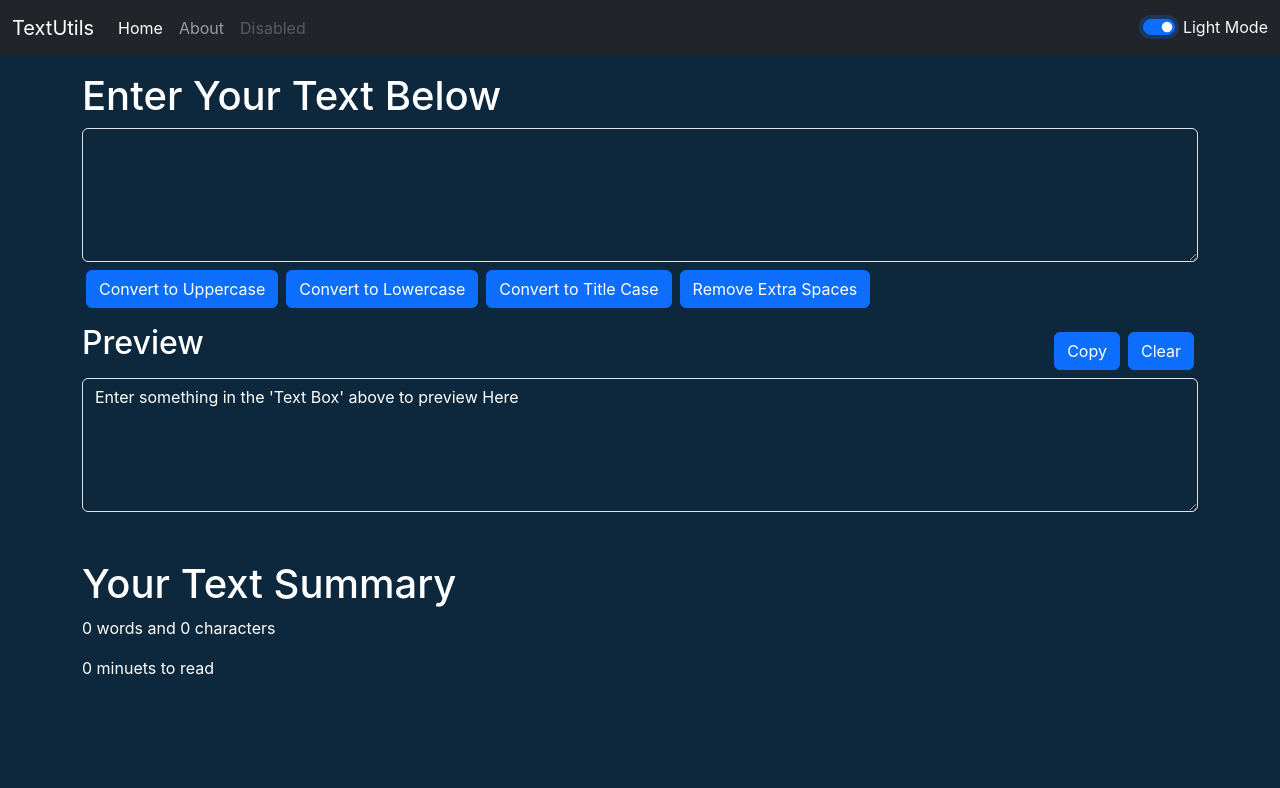
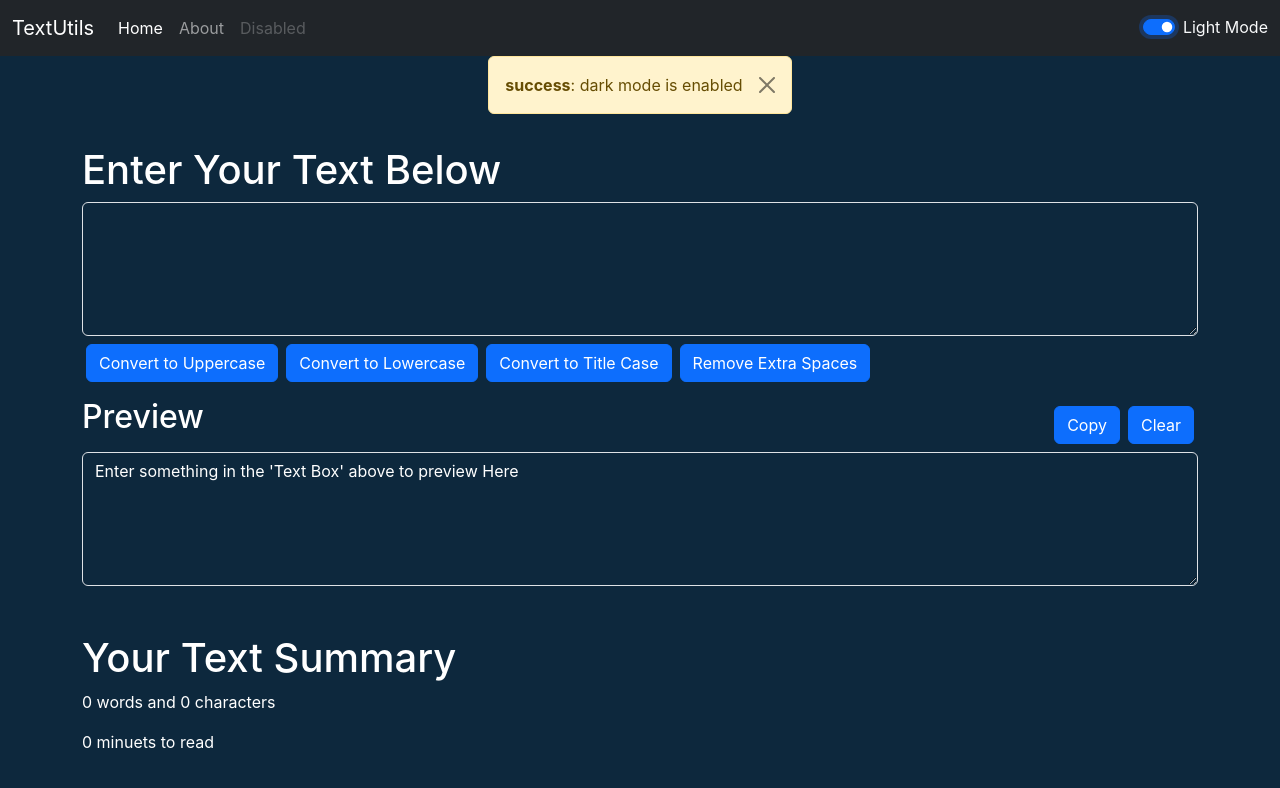
Before and after one commit to HimanshuRawat087/TextUtils, a React (Create React App) app: page / in a window 1280 px wide. Both pictures are taken after a click on the switch "Dark Mode". Shown: the top 788 px of the page. Built offline with nearby package versions, Linux system fonts and the light colour scheme.

Commit message:
created and integrated "Alert" component in app.js

```diff
--- a/src/App.js
+++ b/src/App.js
@@ -1,31 +1,48 @@
 import logo from "./logo.svg";
 import "./App.css";
-import React, {useState} from 'react';
+import React, { useState } from "react";
 import Navbar from "./Components/Navbar";
 import Textform from "./Components/Textform";
 import ChangeMode from "./Components/ChangeMode";
+import Alert from "./Components/Alert";
 
 function App() {
 
-  const [mode , setMode] = useState('light');
-  const [BtnText,setText] =useState('Dark Mode');
 
-  const toggleMode = () =>{
-    if(mode ==='light'){
-      setMode('dark')
-      document.body.style.background='#0d283d'
-      setText('Light Mode')
+  const [mode, setMode] = useState("light");
+  const [BtnText, setText] = useState("Dark Mode");
+  const [alert, setAlert] = useState(null);
+
+  const showAlert = (message, type) => {
+    setAlert({
+      msg: message,
+      type: type,
+    })
+  };
+
+  const toggleMode = () => {
+    if (mode === "light") {
+      setMode("dark");
+      document.body.style.background = "#0d283d";
+      setText("Light Mode");
+      showAlert("dark mode is enabled", "success");
+    } else {
+      setMode("light");
+      document.body.style.background = "white";
+      setText("Dark Mode");
+      showAlert("light mode is enabled", "success");
     }
-    else{
-      setMode('light')
-      document.body.style.background='white'
-      setText('Dark Mode')
-    }
-  }
+  };
 
   return (
     <>
-      <Navbar title="TextUtils" btnText={BtnText} mode={mode} toggleMode={toggleMode}/>
+      <Navbar
+        title="TextUtils"
+        btnText={BtnText}
+        mode={mode}
+        toggleMode={toggleMode}
+      />
+      <Alert alert={alert}/>
       <div className="container">
         <Textform
           heading="Enter Your Text Below"
--- /dev/null
+++ b/src/Components/Alert.js
@@ -0,0 +1,22 @@
+import React from "react";
+
+function Alert(props) {
+  return (
+    props.alert &&<div className="d-flex justify-content-center">
+      <div
+        className="alert alert-warning alert-dismissible fade show "
+        role="alert"
+      >
+        <strong>{props.alert.type}</strong>: {props.alert.msg}
+        <button
+          type="button"
+          className="btn-close"
+          data-bs-dismiss="alert"
+          aria-label="Close"
+        ></button>
+      </div>
+    </div>
+  );
+}
+
+export default Alert;
```
